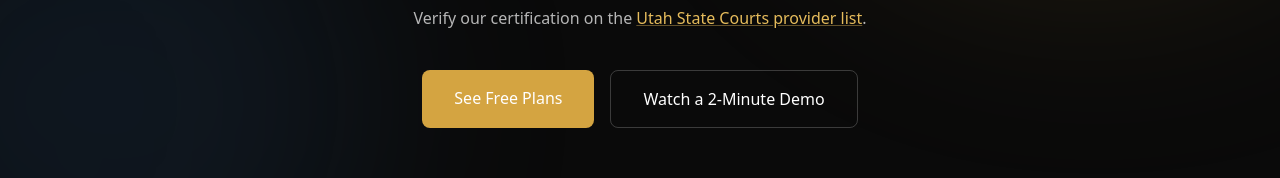
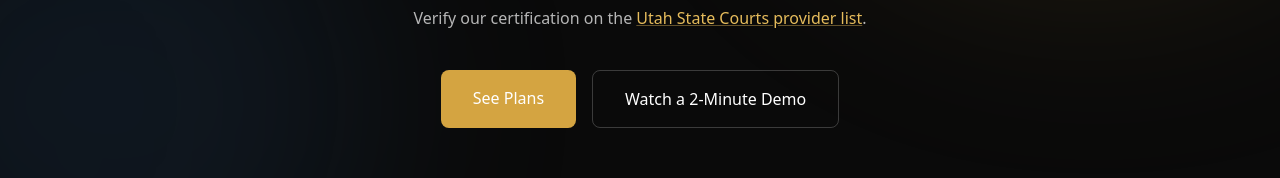
Before and after one commit to Jhansen2424/Courtpath-Site, a Next.js app: page /switch in a window 1280 px wide. Shown: the part 514-692 px from the top of the page. Built offline with nearby package versions, Linux system fonts and the light colour scheme; no server answers.

Commit message:
Switch page: "See Plans" instead of "See Free Plans"
The plans aren't free; each starts with a free month. The button still opens
/pricing.

Co-Authored-By: Claude Opus 5.5 <noreply@anthropic.com>

```diff
--- a/src/app/switch/page.tsx
+++ b/src/app/switch/page.tsx
@@ -97,7 +97,7 @@ export default function SwitchPage() {
                 href="/pricing"
                 className="px-8 py-4 bg-accent text-white font-medium rounded-lg transition-all hover:scale-105 hover:shadow-[0_0_40px_rgba(212,164,65,0.3)]"
               >
-                See Free Plans
+                See Plans
               </Link>
               <Link
                 href="/tutorials"
```
